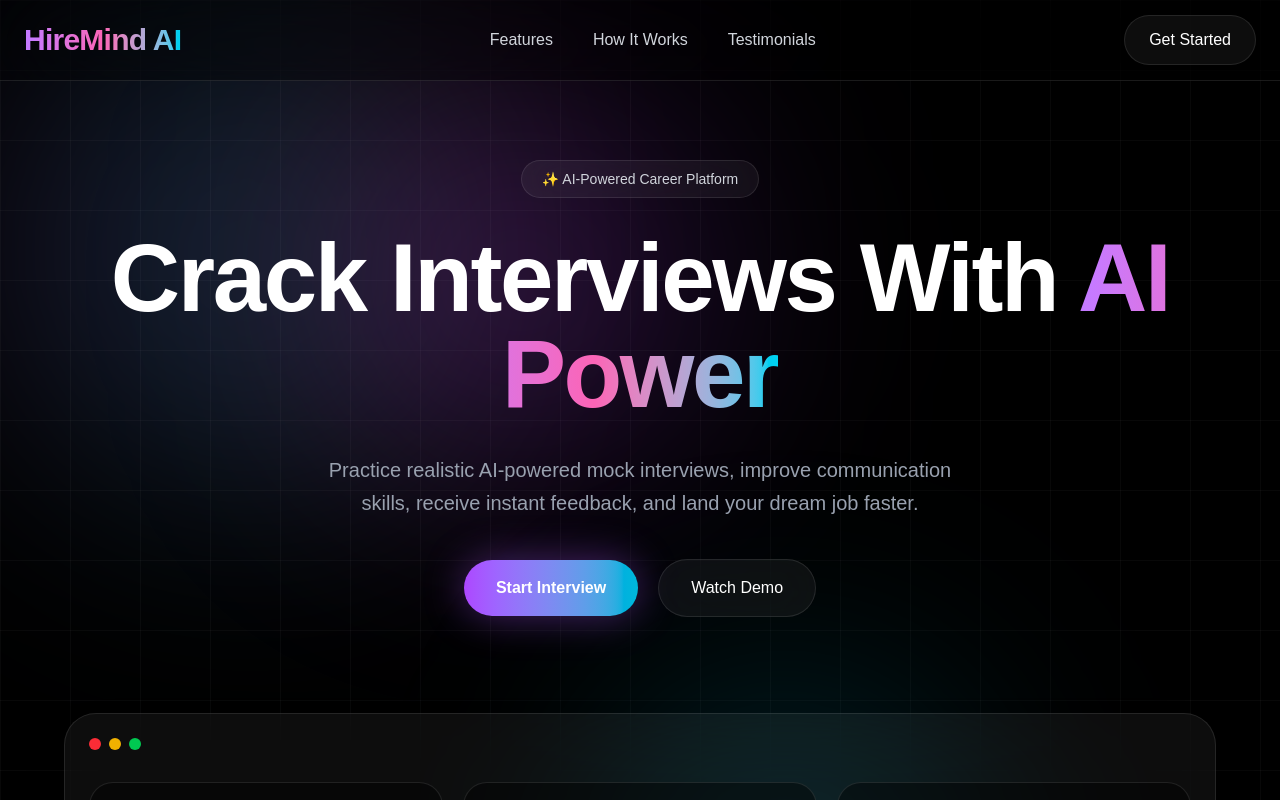
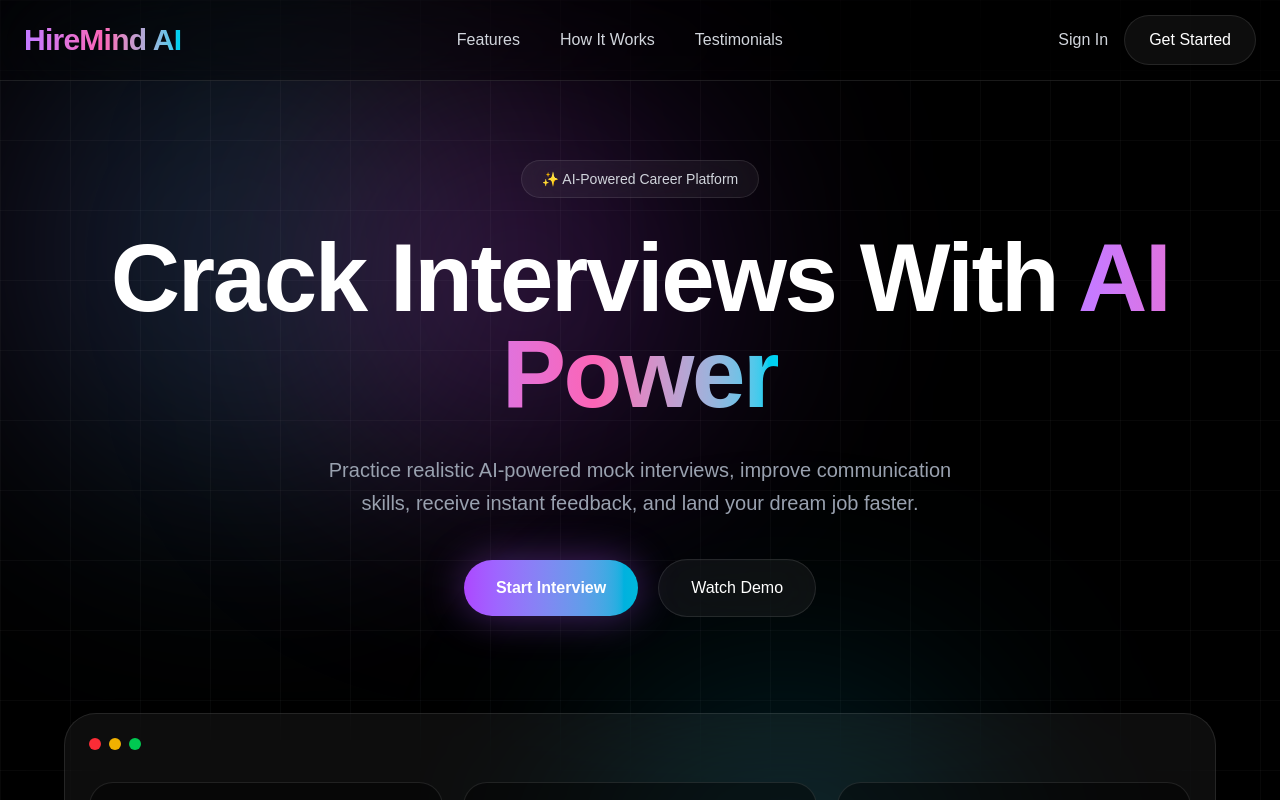
Before and after one commit to HansikaSaini/hiremind-ai, a Next.js app: page / in a window 1280 px wide. Shown: the top 800 px of the page. Built offline with nearby package versions, Linux system fonts and the light colour scheme; no server answers.

Commit message:
Completed Clerk authentication system

```diff
--- /dev/null
+++ b/app/(auth)/sign-in/[[...sign-in]]/page.tsx
@@ -0,0 +1,9 @@
+import { SignIn } from "@clerk/nextjs";
+
+export default function Page() {
+  return (
+    <div className="min-h-screen flex items-center justify-center bg-black">
+      <SignIn />
+    </div>
+  );
+}
--- /dev/null
+++ b/app/(auth)/sign-up/[[...sign-up]]/page.tsx
@@ -0,0 +1,9 @@
+import { SignUp } from "@clerk/nextjs";
+
+export default function Page() {
+  return (
+    <div className="min-h-screen flex items-center justify-center bg-black">
+      <SignUp />
+    </div>
+  );
+}
--- a/app/layout.tsx
+++ b/app/layout.tsx
@@ -1,20 +1,11 @@
 import type { Metadata } from "next";
-import { Geist, Geist_Mono } from "next/font/google";
 import "./globals.css";
 
-const geistSans = Geist({
-  variable: "--font-geist-sans",
-  subsets: ["latin"],
-});
-
-const geistMono = Geist_Mono({
-  variable: "--font-geist-mono",
-  subsets: ["latin"],
-});
+import { ClerkProvider } from "@clerk/nextjs";
 
 export const metadata: Metadata = {
   title: "HireMind AI",
-  description: "AI Mock Interview Platform",
+  description: "AI Powered Mock Interview Platform",
 };
 
 export default function RootLayout({
@@ -23,12 +14,20 @@ export default function RootLayout({
   children: React.ReactNode;
 }>) {
   return (
-    <html lang="en">
-      <body
-        className={`${geistSans.variable} ${geistMono.variable} antialiased bg-black text-white`}
-      >
-        {children}
-      </body>
-    </html>
+
+    <ClerkProvider>
+
+      <html lang="en">
+
+        <body>
+
+          {children}
+
+        </body>
+
+      </html>
+
+    </ClerkProvider>
+
   );
 }
--- a/components/home/navbar.tsx
+++ b/components/home/navbar.tsx
@@ -2,13 +2,17 @@
 import Link from "next/link";
 import { motion } from "framer-motion";
 import { Sparkles } from "lucide-react";
+import { UserButton, useUser } from "@clerk/nextjs";
 const navLinks = [
   { title: "Features", href: "#features" },
   { title: "How It Works", href: "#how-it-works" },
   { title: "Testimonials", href: "#testimonials" },
 ];
+
 export default function Navbar() {
+   const { isSignedIn } = useUser();
   return (
+
     <motion.nav
       initial={{ y: -80, opacity: 0 }}
       animate={{ y: 0, opacity: 1 }}
@@ -51,17 +55,81 @@ export default function Navbar() {
           ))}{" "}
         </div>{" "}
         {/* CTA Button */}{" "}
+        <div className="flex items-center gap-4">
+
+  {/* Logged Out */}
+ <div className="flex items-center gap-4">
+
+  {!isSignedIn ? (
+    <>
+
+      <Link href="/sign-in">
+
+        <button className="text-gray-300 hover:text-white transition duration-300">
+          Sign In
+        </button>
+
+      </Link>
+
+      <Link href="/sign-up">
+
         <motion.button
-          whileHover={{ scale: 1.05 }}
-          whileTap={{ scale: 0.95 }}
+          whileHover={{
+            scale: 1.05,
+          }}
+          whileTap={{
+            scale: 0.95,
+          }}
           className="relative overflow-hidden rounded-full px-6 py-3 font-medium text-white border border-white/10 bg-white/5 backdrop-blur-xl transition-all duration-300 hover:border-purple-400/40 hover:shadow-[0_0_25px_rgba(168,85,247,0.4)]"
         >
-          {" "}
+
           <span className="relative z-10">
             Get Started
-          </span> {/* Glow Effect */}{" "}
-          <div className="absolute inset-0 bg-linear-to-r from-purple-500/20 to-cyan-500/20 opacity-0 hover:opacity-100 transition-opacity duration-300" />{" "}
-        </motion.button>{" "}
+          </span>
+
+          <div className="absolute inset-0 bg-gradient-to-r from-purple-500/20 to-cyan-500/20 opacity-0 hover:opacity-100 transition-opacity duration-300" />
+
+        </motion.button>
+
+      </Link>
+
+    </>
+  ) : (
+    <>
+
+      <Link href="/dashboard">
+
+        <motion.button
+          whileHover={{
+            scale: 1.05,
+          }}
+          whileTap={{
+            scale: 0.95,
+          }}
+          className="relative overflow-hidden rounded-full px-6 py-3 font-medium text-white border border-white/10 bg-white/5 backdrop-blur-xl transition-all duration-300 hover:border-cyan-400/40 hover:shadow-[0_0_25px_rgba(34,211,238,0.4)]"
+        >
+
+          Dashboard
+
+        </motion.button>
+
+      </Link>
+
+      <UserButton
+        appearance={{
+          elements: {
+            avatarBox:
+              "w-11 h-11 ring-2 ring-white/10 hover:ring-cyan-400 transition duration-300",
+          },
+        }}
+      />
+
+    </>
+  )}
+
+</div>
+
+</div>{" "}
       </div>{" "}
     </motion.nav>
   );
--- /dev/null
+++ b/middleware.ts
@@ -0,0 +1,7 @@
+import { clerkMiddleware } from "@clerk/nextjs/server";
+
+export default clerkMiddleware();
+
+export const config = {
+  matcher: ["/((?!.*\\..*|_next).*)", "/", "/(api|trpc)(.*)"],
+};
--- a/package.json
+++ b/package.json
@@ -10,6 +10,7 @@
   },
   "dependencies": {
     "@base-ui/react": "^1.4.1",
+    "@clerk/nextjs": "^7.3.3",
     "@hugeicons/core-free-icons": "^4.1.2",
     "@hugeicons/react": "^1.1.6",
     "axios": "^1.16.0",
```
Also changed, not shown: 1 other file (tests, documents, lock files or other folders).
